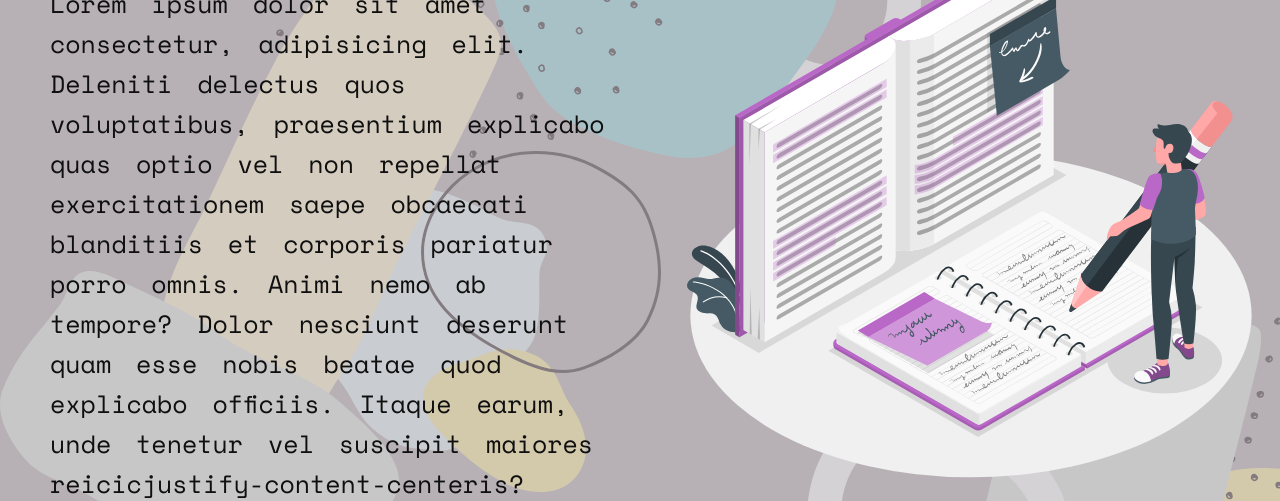
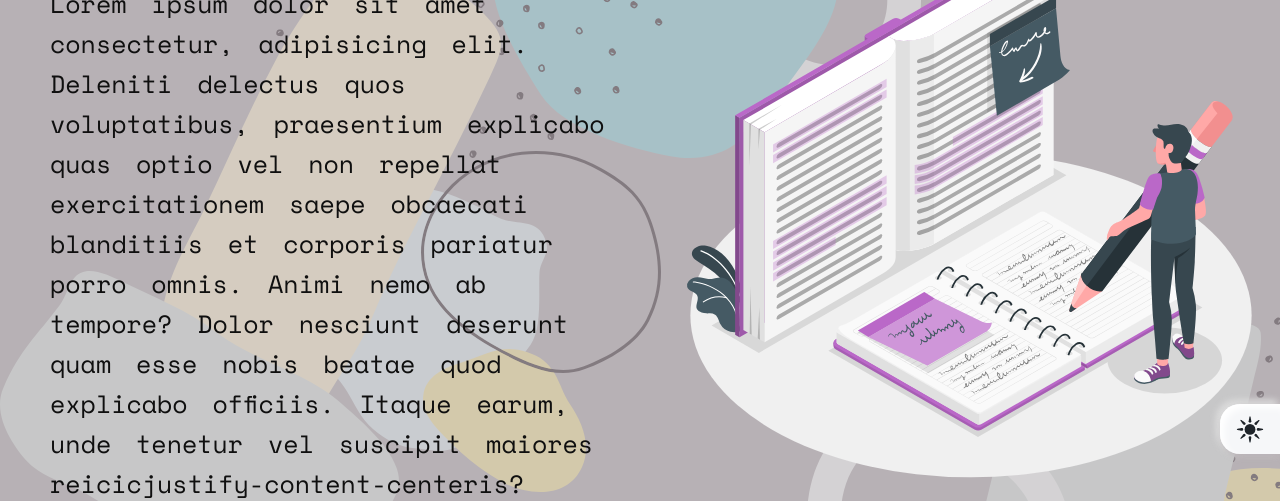
Before and after one commit to Drish-xD/Notes-website, a plain HTML site: page index.html in a window 1280 px wide. Shown: the part 296-797 px from the top of the page. Drawn offline with nearby package versions, Linux system fonts and the light colour scheme; a web font is replaced by a local one.

Commit message:
Dark mode button added

```diff
--- a/Script/script.js
+++ b/Script/script.js
@@ -1 +1,8 @@
 AOS.init();
+
+var toggle = document.querySelector(".theme-toggle");
+
+toggle.addEventListener("click", () => {
+  toggle.classList.toggle("dawn");
+  toggle.classList.toggle("dusk");
+});
--- a/Style/style.css
+++ b/Style/style.css
@@ -44,7 +44,63 @@
   background-color: #0f0f0f;
 }
 
-/* Navbar */
+.theme-toggle {
+  position: fixed;
+  bottom: 50px;
+  right: 0;
+  display: block;
+  width: 60px;
+  height: 50px;
+  overflow: hidden;
+  border-radius: 20px 0 0 20px;
+  padding: 0;
+  border: 0;
+  cursor: pointer;
+  outline: none;
+  transition: all 400ms ease;
+  z-index: 1000;
+}
+
+.theme-toggle.dawn {
+  background: rgb(246, 247, 249);
+  filter: drop-shadow(3.4px 3.4px 3.4px rgb(184, 178, 182)) drop-shadow(-3.4px -3.4px 3.4px #dcdcdc);
+  -webkit-filter: drop-shadow(3.4px 3.4px 3.4px #b7b1b5) drop-shadow(-3.4px -3.4px 3.4px #dcdcdc);
+  box-shadow: inset 4.3px 4.3px 7px #fff;
+}
+
+.theme-toggle.dawn .toggle-glyph {
+  fill: #1f242a;
+  transform: rotate(360deg);
+}
+
+.theme-toggle.dusk {
+  background: #1f242a;
+  filter: drop-shadow(3.4px 3.4px 3.4px #3a3a3a4d) drop-shadow(-3.4px -3.4px 3.4px #00000033);
+  /* -webkit-filter: drop-shadow(3.4px 3.4px 3.4px #242424) drop-shadow(-3.4px -3.4px 3.4px #5e5e5e); */
+  box-shadow: inset 4.3px 4.3px 7px #303030;
+}
+
+.theme-toggle.dusk .toggle-glyph {
+  transform: rotate(180deg);
+  fill: #f5f6f8;
+}
+
+.theme-toggle.dusk .toggle-glyph:hover,
+.theme-toggle.dawn .toggle-glyph:hover {
+  fill: #ffa001;
+}
+
+.toggle-glyph {
+  text-align: center;
+  width: 24px;
+  margin: 15px auto;
+  transition: all 400ms ease;
+}
+
+.toggle-glyph svg {
+  display: block;
+  transform: scale(1.35);
+}
 
 .navbar-style {
   background-color: rgb(20, 20, 20);
@@ -83,9 +139,8 @@
 
 /* main page / section 1 */
 
-.wrapper {
+.main-page {
   display: flex;
-  flex-direction: row;
   background-image: url("../Assets/Images/Vorderrhein.svg");
   background-blend-mode: soft-light;
   background-color: #b7b1b5;
--- a/index.html
+++ b/index.html
@@ -28,9 +28,40 @@
       </div>
     </nav>
 
+    <!-- theme toggle button -->
+    <button class="theme-toggle dawn">
+      <div class="toggle-glyph">
+        <svg width="24" height="64" viewBox="0 0 24 64">
+          <circle cx="12" cy="16" r="4" />
+          <path d="M12,11h0a1,1,0,0,1-1-1c.08-.63.61-3.45.61-3.45a.4.4,0,0,1,.77,0S12.92,9.37,13,10A1,1,0,0,1,12,11Z" />
+          <path
+            d="M8.46,12.46h0a1,1,0,0,1-1.41,0C6.66,12,5,9.59,5,9.59A.4.4,0,0,1,5.59,9s2.38,1.62,2.87,2A1,1,0,0,1,8.46,12.46Z"
+          />
+          <path d="M7,16H7a1,1,0,0,1-1,1c-.63-.08-3.45-.61-3.45-.61a.4.4,0,0,1,0-.77S5.37,15.08,6,15A1,1,0,0,1,7,16Z" />
+          <path
+            d="M8.46,19.54h0a1,1,0,0,1,0,1.41c-.5.39-2.87,2-2.87,2A.4.4,0,0,1,5,22.41s1.62-2.38,2-2.87A1,1,0,0,1,8.46,19.54Z"
+          />
+          <path
+            d="M12,21h0a1,1,0,0,1,1,1c-.08.63-.61,3.45-.61,3.45a.4.4,0,0,1-.77,0S11.08,22.63,11,22A1,1,0,0,1,12,21Z"
+          />
+          <path
+            d="M15.54,19.54h0a1,1,0,0,1,1.41,0c.39.5,2,2.87,2,2.87a.4.4,0,0,1-.55.55s-2.38-1.62-2.87-2A1,1,0,0,1,15.54,19.54Z"
+          />
+          <path d="M17,16h0a1,1,0,0,1,1-1c.63.08,3.45.61,3.45.61a.4.4,0,0,1,0,.77s-2.82.54-3.45.61A1,1,0,0,1,17,16Z" />
+          <path
+            d="M15.54,12.46h0a1,1,0,0,1,0-1.41c.5-.39,2.87-2,2.87-2a.4.4,0,0,1,.55.55s-1.62,2.38-2,2.87A1,1,0,0,1,15.54,12.46Z"
+          />
+          <path
+            d="M7.37,47.75A7.09,7.09,0,0,1,14.64,41h.18a1,1,0,0,1,.47,1.84,6,6,0,0,0,0,10.3,1,1,0,0,1-.5,1.84h-.42A7,7,0,0,1,7.37,47.75Z"
+            transform="rotate(30 13 45)"
+          />
+        </svg>
+      </div>
+    </button>
+
     <!-- Main page / Section 1 -->
     <main>
-      <div class="wrapper">
+      <div class="main-page">
         <div class="main-text">
           <h1>SRM NOTES</h1>
           <p>
```
